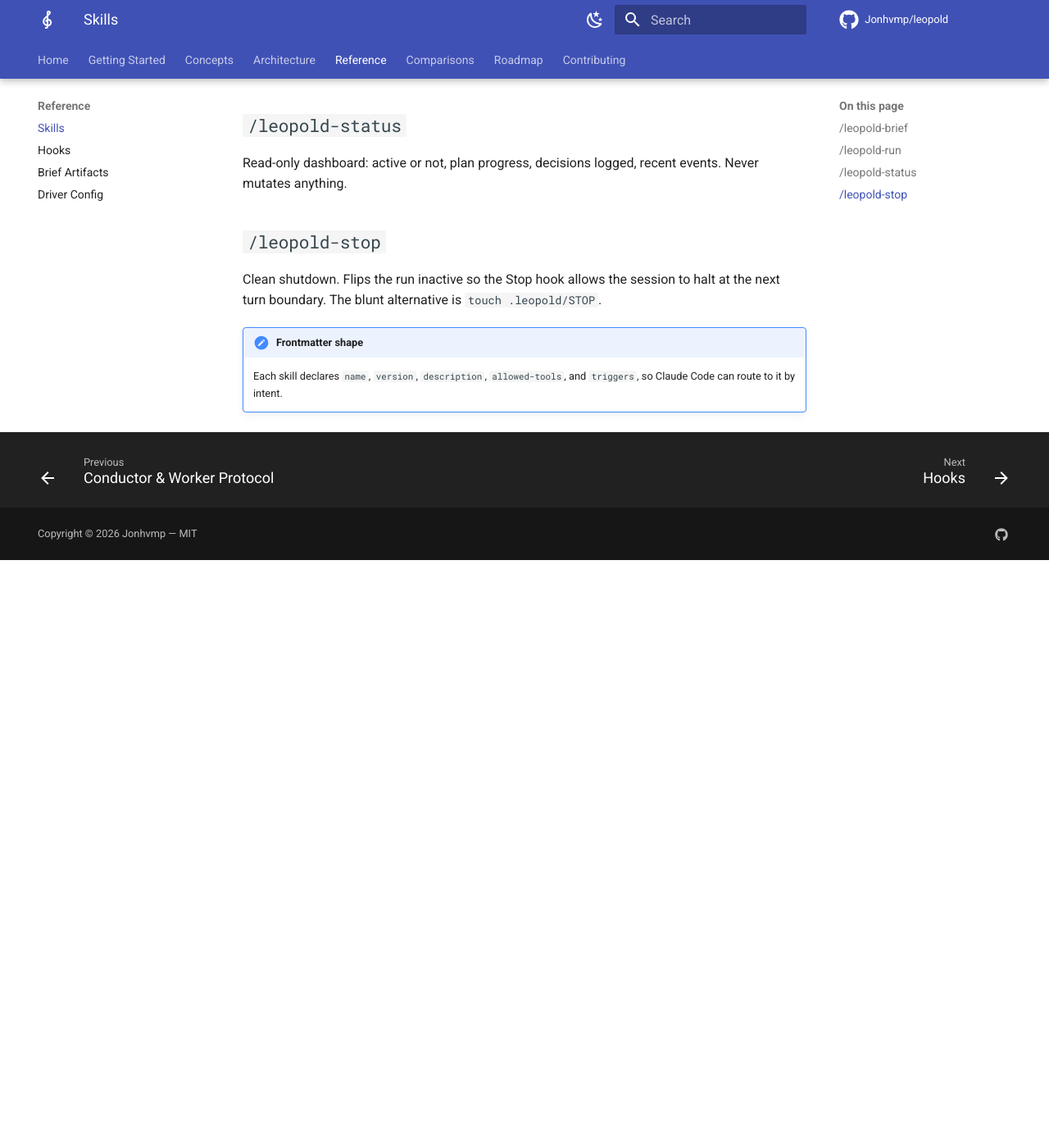
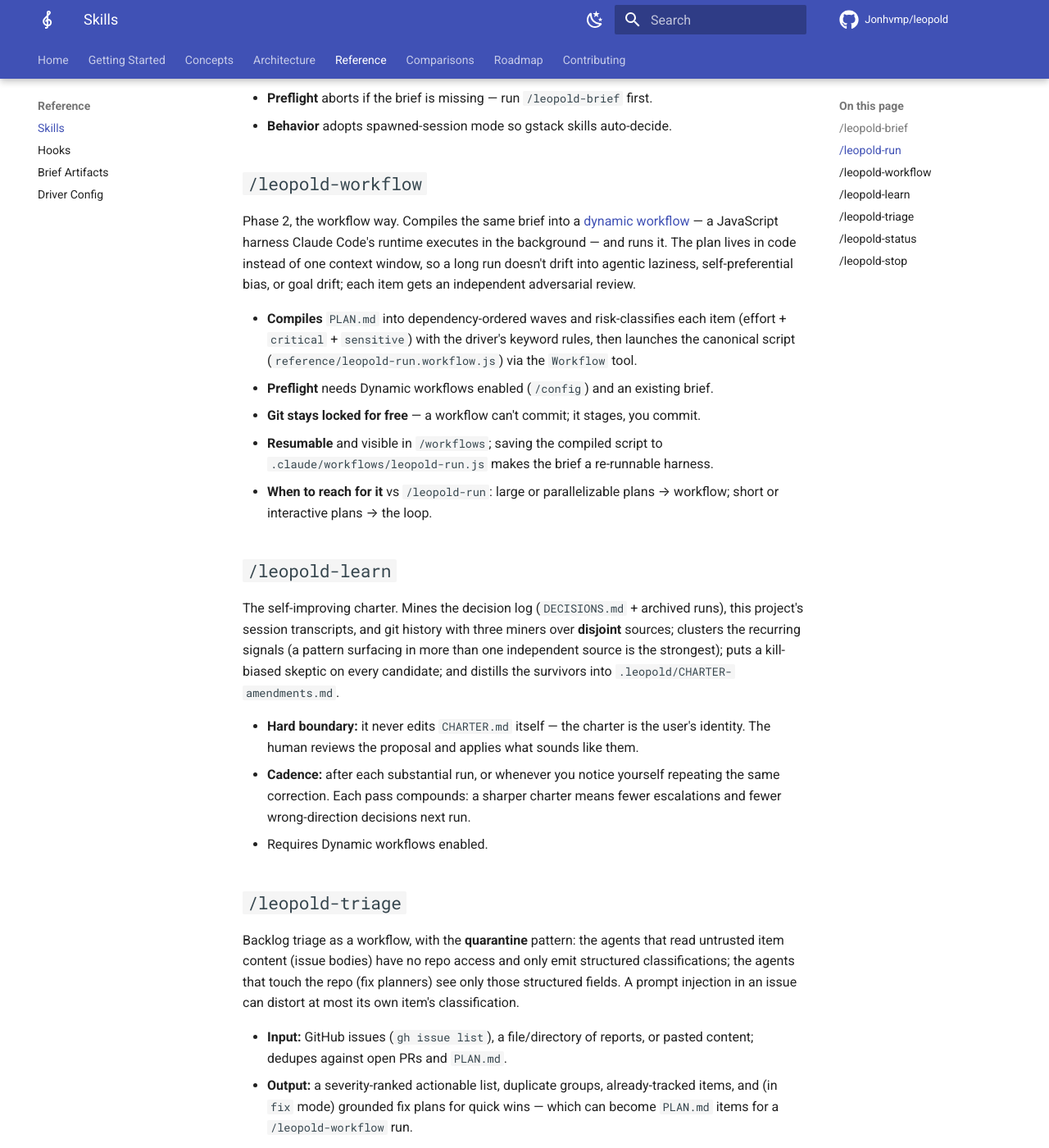
Before and after one commit to Jonhvmp/leopold, an MkDocs documentation site: the page built from docs/reference/skills.md, in a window 1280 px wide and 1400 px high, scrolled down 861 px. Shown: the whole window at 82% size. Built offline with MkDocs 1.6.1 and Material for MkDocs 9.7.7, drawn with Linux system fonts in a browser that asks for light colours; comment, search, counter and statistics services are not loaded; before the commit the page ends 1544 px from its top, so only the background shows below that; some of the changed text lies outside the part shown.

Commit message:
watch + docs: render the new run events; document workflows, learn, triage, panels
Render review (clean/blocking + panel composition), hypothesis (surviving
theory + confidence), item start/done/incomplete, merge_conflict, and cost
events in the live dashboard with real detail lines and severities.

Document the new engine and skills across README, CHANGELOG, and the skills
reference: the brief-to-workflow compiler, the self-improving charter, the
triage workflow, the diverse-lens review panel, the root-cause panel, and
smart routing.

````diff
--- a/docs/reference/skills.md
+++ b/docs/reference/skills.md
@@ -5,9 +5,13 @@ authored in the gstack-compatible format (frontmatter + markdown body).
 
 ```mermaid
 flowchart LR
-    B["/leopold-brief<br/><small>Phase 1</small>"] --> R["/leopold-run<br/><small>Phase 2</small>"]
+    B["/leopold-brief<br/><small>Phase 1</small>"] --> R["/leopold-run<br/><small>Phase 2 · loop</small>"]
+    B --> W["/leopold-workflow<br/><small>Phase 2 · workflow</small>"]
     R --> S["/leopold-status<br/><small>watch</small>"]
     R --> X["/leopold-stop<br/><small>take back</small>"]
+    R --> L["/leopold-learn<br/><small>charter learns</small>"]
+    W --> L
+    T["/leopold-triage<br/><small>backlog → plan</small>"] --> B
 ```
 
 ## `/leopold-brief`
@@ -26,6 +30,54 @@ the turn loop. The Stop hook carries it forward; the guard hook locks git.
 - **Preflight** aborts if the brief is missing — run `/leopold-brief` first.
 - **Behavior** adopts spawned-session mode so gstack skills auto-decide.
 
+## `/leopold-workflow`
+
+Phase 2, the workflow way. Compiles the same brief into a
+[dynamic workflow](https://code.claude.com/docs/en/workflows) — a JavaScript harness
+Claude Code's runtime executes in the background — and runs it. The plan lives in code
+instead of one context window, so a long run doesn't drift into agentic laziness,
+self-preferential bias, or goal drift; each item gets an independent adversarial review.
+
+- **Compiles** `PLAN.md` into dependency-ordered waves and risk-classifies each item
+  (effort + `critical` + `sensitive`) with the driver's keyword rules, then launches the
+  canonical script (`reference/leopold-run.workflow.js`) via the `Workflow` tool.
+- **Preflight** needs Dynamic workflows enabled (`/config`) and an existing brief.
+- **Git stays locked for free** — a workflow can't commit; it stages, you commit.
+- **Resumable** and visible in `/workflows`; saving the compiled script to
+  `.claude/workflows/leopold-run.js` makes the brief a re-runnable harness.
+- **When to reach for it** vs `/leopold-run`: large or parallelizable plans → workflow;
+  short or interactive plans → the loop.
+
+## `/leopold-learn`
+
+The self-improving charter. Mines the decision log (`DECISIONS.md` + archived runs),
+this project's session transcripts, and git history with three miners over **disjoint**
+sources; clusters the recurring signals (a pattern surfacing in more than one
+independent source is the strongest); puts a kill-biased skeptic on every candidate;
+and distills the survivors into `.leopold/CHARTER-amendments.md`.
+
+- **Hard boundary:** it never edits `CHARTER.md` itself — the charter is the user's
+  identity. The human reviews the proposal and applies what sounds like them.
+- **Cadence:** after each substantial run, or whenever you notice yourself repeating
+  the same correction. Each pass compounds: a sharper charter means fewer escalations
+  and fewer wrong-direction decisions next run.
+- Requires Dynamic workflows enabled.
+
+## `/leopold-triage`
+
+Backlog triage as a workflow, with the **quarantine** pattern: the agents that read
+untrusted item content (issue bodies) have no repo access and only emit structured
+classifications; the agents that touch the repo (fix planners) see only those
+structured fields. A prompt injection in an issue can distort at most its own item's
+classification.
+
+- **Input:** GitHub issues (`gh issue list`), a file/directory of reports, or pasted
+  content; dedupes against open PRs and `PLAN.md`.
+- **Output:** a severity-ranked actionable list, duplicate groups, already-tracked
+  items, and (in `fix` mode) grounded fix plans for quick wins — which can become
+  `PLAN.md` items for a `/leopold-workflow` run.
+- **Continuous:** pair with `/loop` (e.g. every 6h) for a standing queue.
+
 ## `/leopold-status`
 
 Read-only dashboard: active or not, plan progress, decisions logged, recent
````
Also changed, not shown: CHANGELOG.md (+58 -0 lines), README.md (+11 -4 lines), 1 other file.
